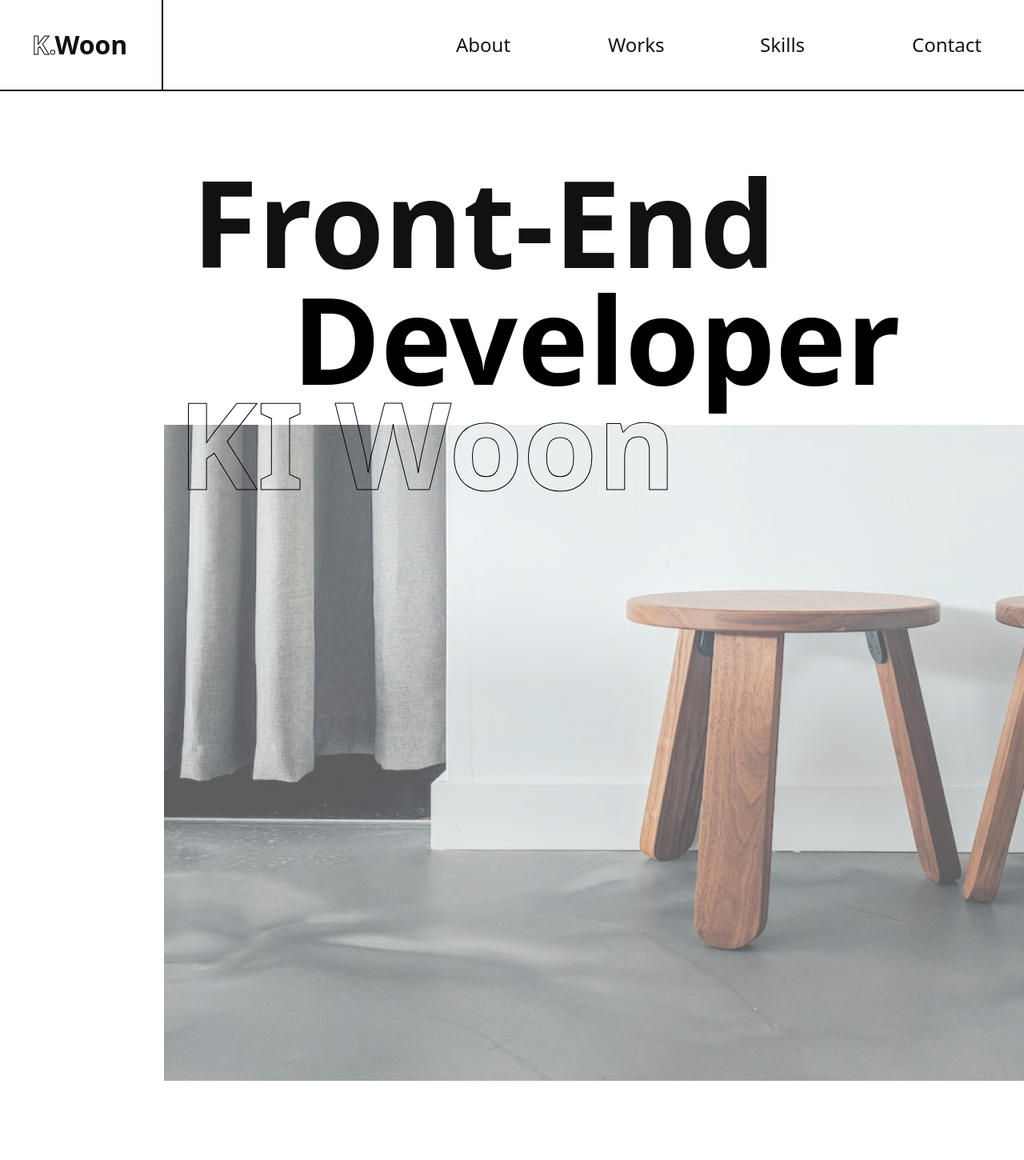
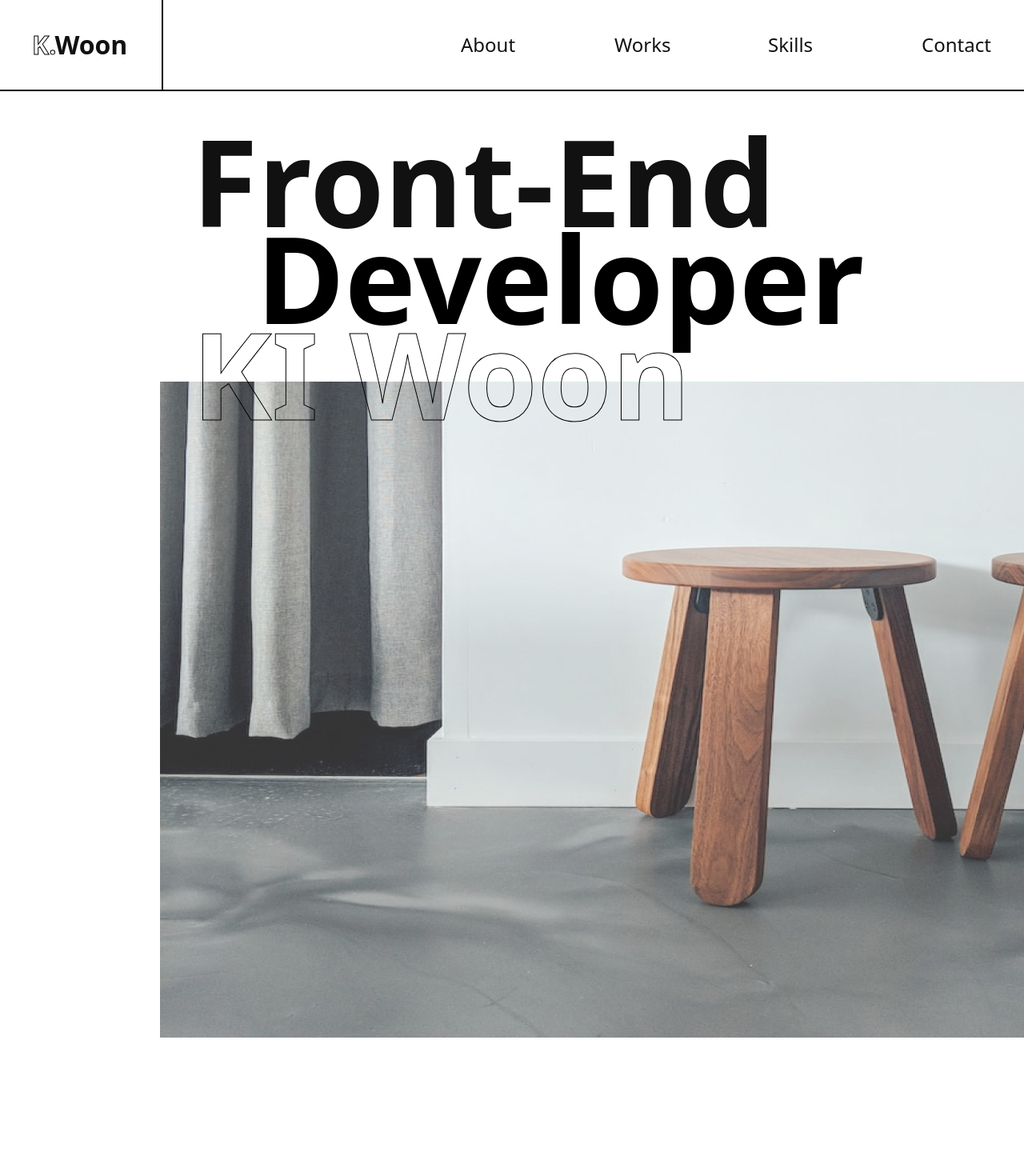
Before and after one commit to Dduridduri/portfolio, a React (Create React App) app: page / in a window 1280 px wide. Shown: the top 1450 px of the page at 80% size. Built offline with nearby package versions, Linux system fonts and the light colour scheme.

Commit message:
20231102

```diff
--- a/src/pages/Main.js
+++ b/src/pages/Main.js
@@ -6,7 +6,7 @@ const Header =["About", "Works", "Skills", "Contact"]
 
 function Main() {
   return (
-    <div className="w-[1900px] h-[7184px] relative overflow-hidden bg-white">
+    <div className="w-[1920px] h-[7184px] relative overflow-hidden bg-white">
     <div className='border-b-2 border-black '>
       <ul className='flex justify-center py-10 relative '>
         <li className='absolute left-10 top-[32px] after:absolute after:w-[2px] after:h-[120px] after:bg-black after:-right-[45px] after:-top-10'>
@@ -25,26 +25,31 @@ function Main() {
           })
         }
       </ul>
+    </div>
+    {/* 헤더끝 */}
+    <div className='w-[1520px] h-[820px] mx-auto my-[] '>
+      <div className='ml-10'>
+        <p className="text-[150px] font-bold text-left text-[#111]">
+          Front-End
+        </p>
+        <p className=" text-[150px] font-bold text-left text-black leading-4 ml-20">
+          Developer
+          </p>
+        <p className="absolute text-[150px] font-bold text-left text-transparent-fill text-stroke">
+          KI Woon
+        </p>
+      </div>
+      <img src={process.env.PUBLIC_URL + '/images/Rectangle 3.png'}
+        className="mt-[8%]" />
+    </div>
 
 
-    </div>
-  <img
-    src={process.env.PUBLIC_URL + '/images/Rectangle 3.png'}
-    className="w-[1520px] h-[820px] absolute left-[205px] top-[531px] opacity-80 object-none"
-  />
-  <p className="absolute left-60 top-[165px] text-[150px] font-bold text-left text-[#111]">
-    Front-End
-  </p>
-  <p className="absolute left-[365px] top-[311px] text-[150px] font-bold text-left text-black">
-    Developer
-  </p>
-  <p className="absolute left-[222px] top-[442px] text-[150px] font-bold text-left text-transparent-fill text-stroke">
-    KI Woon
-  </p>
-  <img
+  {/* <img
     src={process.env.PUBLIC_URL + '/images/Rectangle 4.png'}
     className="w-[1520px] h-[820px] absolute left-[205px] top-[2087px] opacity-50 object-none"
-  />
+  /> */}
+
+
   <p className="absolute left-[276px] top-[1446px] text-5xl font-bold text-left text-black">
     ABOUT ME
   </p>
```
